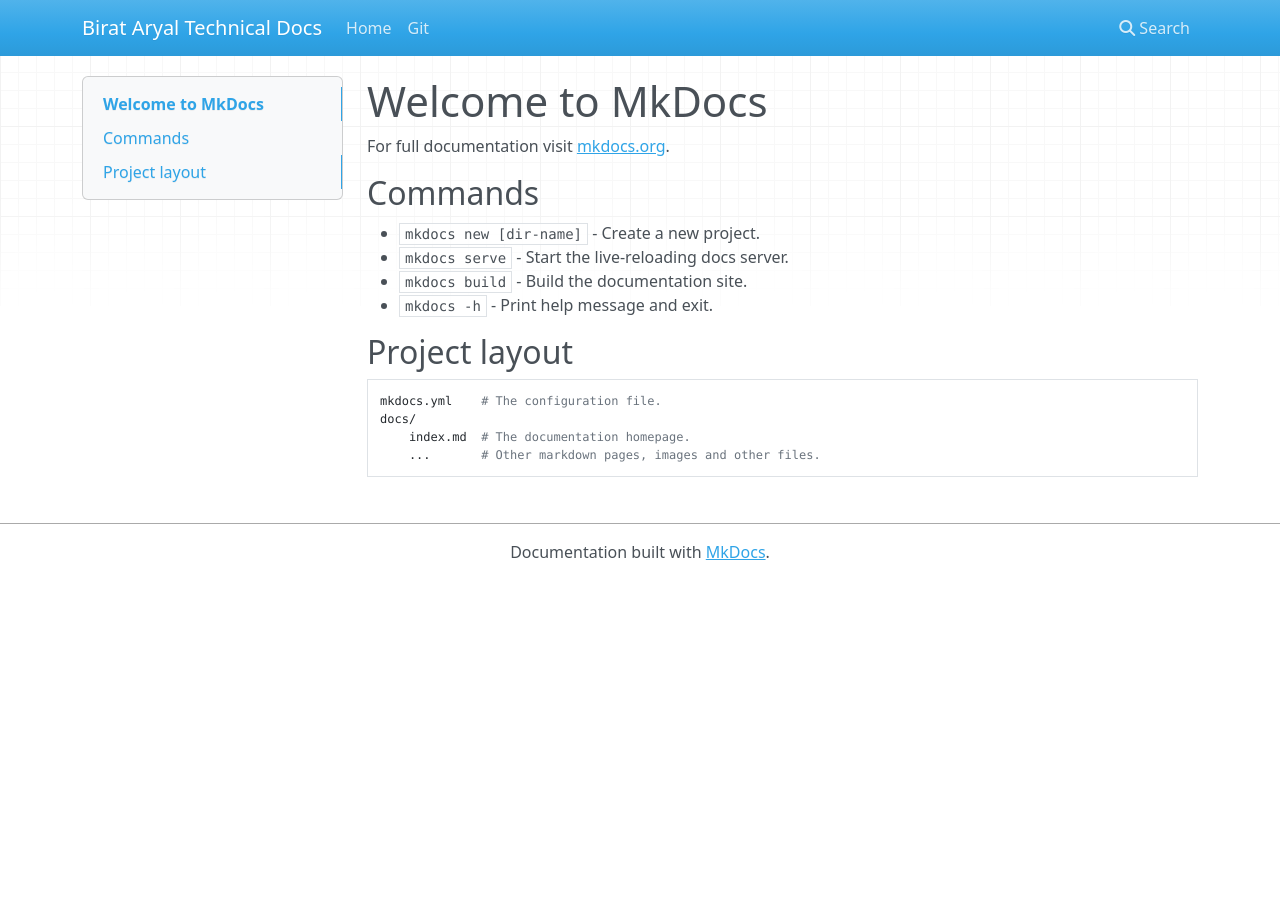
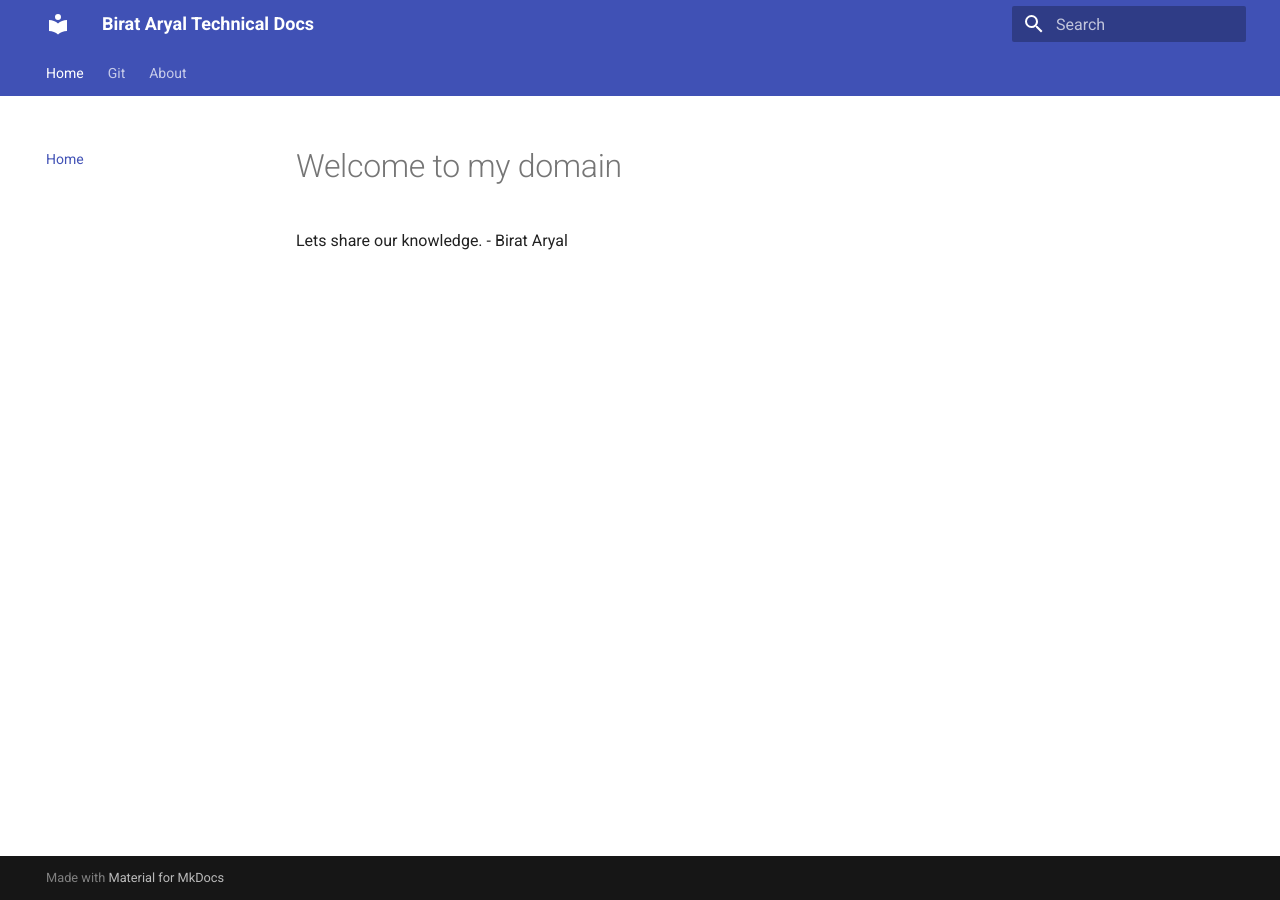
Before and after one commit to BiratAryal/BiratAryal.github.io, an MkDocs documentation site: the page built from docs/index.md, in a window 1280 px wide. Built offline with MkDocs 1.6.1 and Material for MkDocs 9.7.7, drawn with Linux system fonts in a browser that asks for light colours; nearby versions of some CDN libraries.

Commit message:
vault backup: 2025-06-14 22:33:54

```diff
--- a/docs/index.md
+++ b/docs/index.md
@@ -1,17 +1,3 @@
-# Welcome to MkDocs
+# Welcome to my domain
 
-For full documentation visit [mkdocs.org](https://www.mkdocs.org).
-
-## Commands
-
-* `mkdocs new [dir-name]` - Create a new project.
-* `mkdocs serve` - Start the live-reloading docs server.
-* `mkdocs build` - Build the documentation site.
-* `mkdocs -h` - Print help message and exit.
-
-## Project layout
-
-    mkdocs.yml    # The configuration file.
-    docs/
-        index.md  # The documentation homepage.
-        ...       # Other markdown pages, images and other files.
+Lets share our knowledge. - Birat Aryal
--- a/mkdocs.yml
+++ b/mkdocs.yml
@@ -1,5 +1,15 @@
 site_name: Birat Aryal Technical Docs
 site_url: https://birataryal.github.io/
+theme:
+  name: material
+  features:
+    - navigation.instant
+    - navigation.instant.progress
+    - navigation.instant.preview
+    - navigation.tracking
+    - navigation.tabs
+
 nav:
-  - Home: README.md
+  - Home: index.md
   - Git: Git.md
+  - About: about.md
```
Also changed, not shown: docs/about.md (added, +2 -0 lines).
